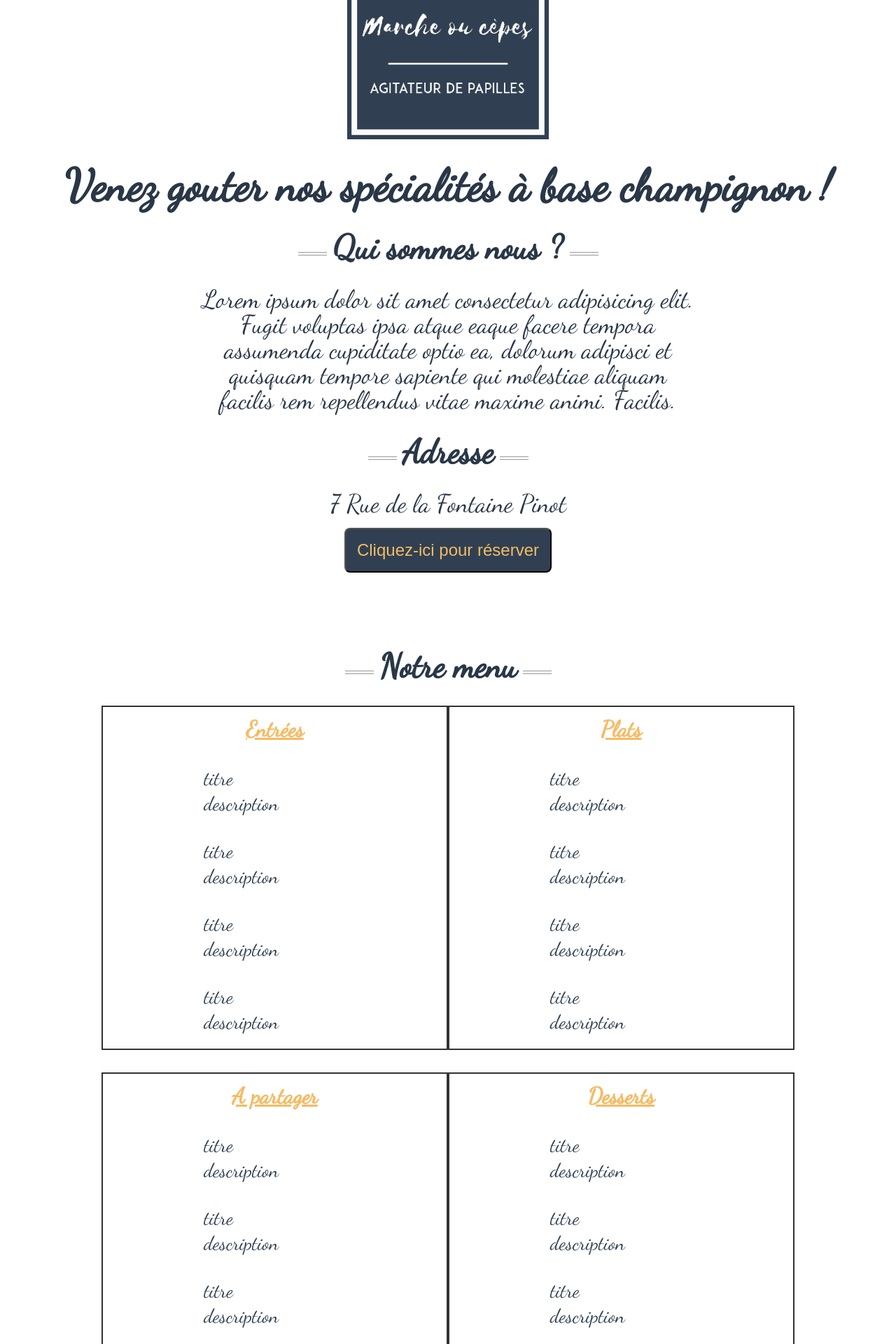
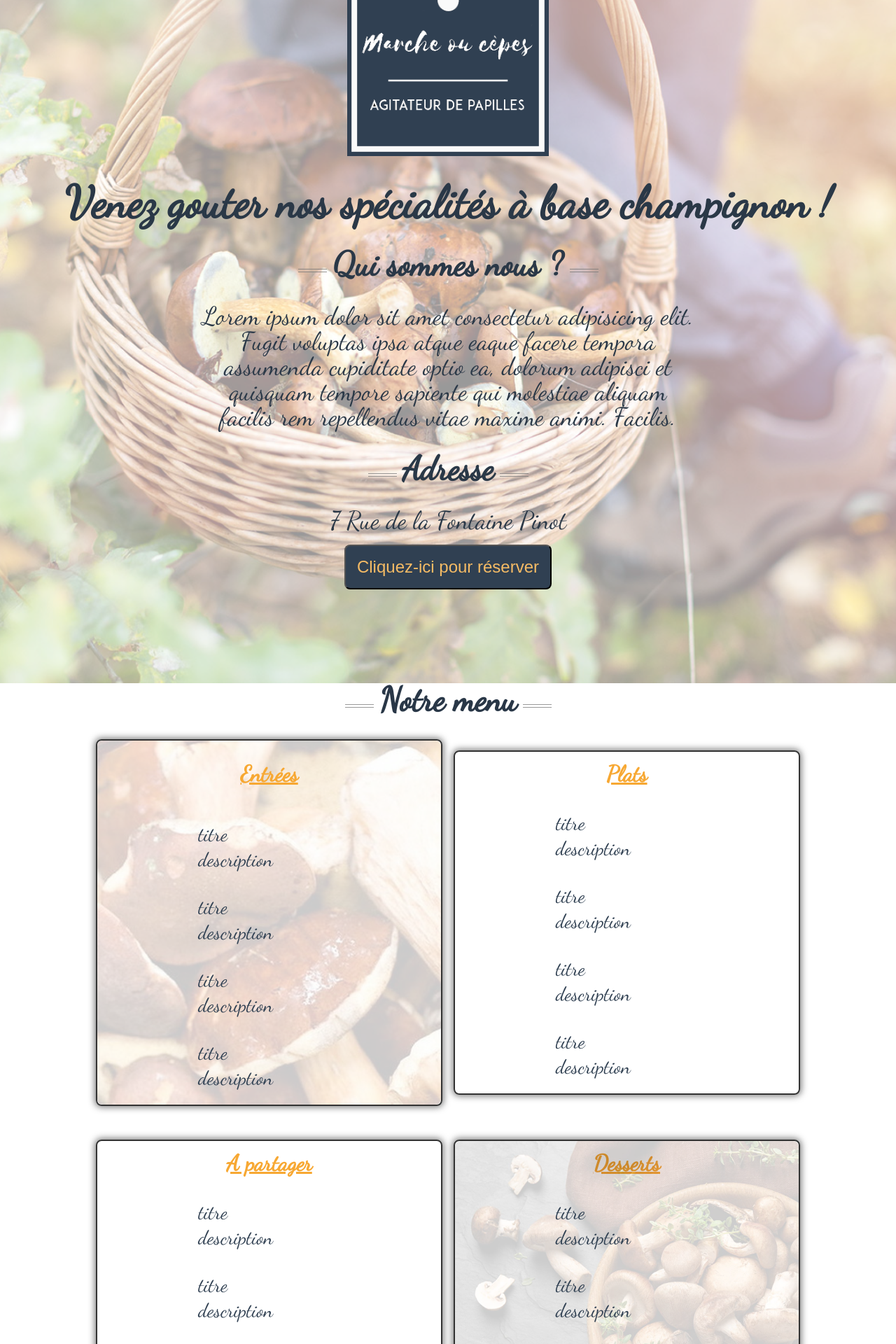
Before and after one commit to SimonBnt/Marche_ou_cepes_site_vitrine_restaurateur, a PHP site: page / in a window 1280 px wide. Shown: the part 280-2200 px from the top of the page at 70% size. Run offline with PHP 8.4, Linux system fonts and the light colour scheme; some libraries are stand-ins or nearby versions; grey boxes are pictures that could not be loaded.

Commit message:
amélioration

```diff
--- a/assets/js/map.js
+++ b/assets/js/map.js
@@ -16,8 +16,8 @@ let map = L.map('map_container').setView([45.823, 1.266], 13)
 
             // ---- Chargement des tuiles ---- //
 L.tileLayer('https://{s}.tile.openstreetmap.org/{z}/{x}/{y}.png', {
-    minZoom: 5,
-    maxZoom: 20,
+    minZoom: 11,
+    maxZoom: 16,
     attribution: '© OpenStreetMap'
 }).addTo(map)
 
--- a/index.html
+++ b/index.html
@@ -83,16 +83,16 @@
 
     <!-- // ---- Application Home section ---- // -->
 
-        <section id="home" class="section">
-            <div id="normalsize_logo_container">
+        <section id="home" class="section" class="relative_element_homesection">
+            <div id="normalsize_logo_container" class="relative_element_homesection">
                 <img id="normalsize_logo" src="/assets/img/logo.png" alt="Logo Marche ou cèpes">
             </div>
-            <h1>Venez gouter nos spécialités à base champignon !</h1>
-            <h2>Qui sommes nous ?</h2>
-            <p id="bio">Lorem ipsum dolor sit amet consectetur adipisicing elit. Fugit voluptas ipsa atque eaque facere tempora assumenda cupiditate optio ea, dolorum adipisci et quisquam tempore sapiente qui molestiae aliquam facilis rem repellendus vitae maxime animi. Facilis. </p>
-            <h2>Adresse</h2>
-            <p id="adresse">7 Rue de la Fontaine Pinot </p>
-            <button id="cta">
+            <h1 class="relative_element_homesection">Venez gouter nos spécialités à base champignon !</h1>
+            <h2 class="relative_element_homesection">Qui sommes nous ?</h2>
+            <p class="relative_element_homesection" id="bio">Lorem ipsum dolor sit amet consectetur adipisicing elit. Fugit voluptas ipsa atque eaque facere tempora assumenda cupiditate optio ea, dolorum adipisci et quisquam tempore sapiente qui molestiae aliquam facilis rem repellendus vitae maxime animi. Facilis. </p>
+            <h2 class="relative_element_homesection">Adresse</h2>
+            <p id="adresse" class="relative_element_homesection">7 Rue de la Fontaine Pinot </p>
+            <button id="cta" class="relative_element_homesection">
                 <a href="#map">Cliquez-ici pour réserver</a>
             </button>
         </section>
@@ -102,9 +102,9 @@
         <section id="menu" class="section">
             <h2>Notre menu</h2>
             <div id="dishe_container" >
-                <div class="dishe_category">
+                <div class="dishe_category"  id="category1">
 
-                    <h3>Entrées</h3>
+                    <h3 class="dishes">Entrées</h3>
 
                     <div class="dishes">
                         <p class="align-start">titre</p>
@@ -169,7 +169,7 @@
                     </div>
                 </div>
 
-                <div class="dishe_category">
+                <div class="dishe_category"  id="category2">
                     <h3>Desserts</h3>
 
                     <div class="dishes">
--- a/src/sass/components/_contact-form.scss
+++ b/src/sass/components/_contact-form.scss
@@ -3,6 +3,7 @@
     @include flex($justify: center);
     flex-direction: column;
     align-items: center;
+    border: solid #333 2px;
 
     h2 {
         font-size: 2rem;
--- a/src/sass/components/_home.scss
+++ b/src/sass/components/_home.scss
@@ -1,8 +1,18 @@
 #home {
-    color: #293747;
+    color: #2a3847;
     @include flex($justify: center);
     flex-direction: column;
     align-items: center;
+    justify-content: center;
+    position: relative;
+
+
+
+    .relative_element_homesection {
+        position: relative;
+    }
+
+
     // height: 100vh;
 
     // @include respondTo(sm) {
@@ -110,3 +120,17 @@
         }
     }
 }
+
+#home::before {
+    background-image: url(/assets/img/c_panier.jpg);
+    content: "";
+    background-size: cover;
+    background-repeat: no-repeat;
+    background-position: center;
+    position: absolute;
+    opacity: 0.4;
+    top: 0px;
+    right: 0px;
+    left: 0px;
+    bottom: 0px;
+}
--- a/src/sass/components/_legalmention.scss
+++ b/src/sass/components/_legalmention.scss
@@ -1,6 +1,10 @@
 footer {
     background-color: #304052;
     font-family: none;
+
+    @include respondTo(sm) {
+        background-color: #333;
+    }
 
     span {
         margin: 1rem;
--- a/src/sass/components/_menu.scss
+++ b/src/sass/components/_menu.scss
@@ -18,18 +18,67 @@
         }
     }
 
-    div#dishe_container {
+    #dishe_container {
+
         @include respondTo(sm) {
             @include grid(1fr 1fr, 1fr 1fr);
+            gap: 0.5rem;
+
+            @include respondTo(md) {
+                gap: 1rem;
+            }
+        }
+
+        #category1 {
+            position: relative;
+        }
+
+        #category1::before {
+            background-image: url(/assets/img/cc_panier.jpg);
+            content: "";
+            background-size: cover;
+            background-repeat: no-repeat;
+            background-position: center;
+            position: absolute;
+            border-radius: 0.5rem;
+            opacity: 0.2;
+            top: 0px;
+            right: 0px;
+            left: 0px;
+            bottom: 0px;
+        }
+
+        #category2 {
+            position: relative;
+        }
+
+        #category2::before {
+            background-image: url(/assets/img/p_cuisine.jpg);
+            content: "";
+            background-size: cover;
+            background-repeat: no-repeat;
+            background-position: center;
+            position: absolute;
+            border-radius: 0.5rem;
+            opacity: 0.2;
+            top: 0px;
+            right: 0px;
+            left: 0px;
+            bottom: 0px;
         }
 
         .dishe_category {
-            margin-bottom: 2rem;
+            margin-bottom: 1rem;
             border: solid #333 2px;
+            -webkit-box-shadow: 0px 0px 10px 2px rgba(0,0,0,0.5);
+            box-shadow: 0px 0px 10px 2px rgba(0,0,0,0.5);
+            box-shadow: 1rem;
             padding: 1rem 2rem 0.5rem 2rem;
+            border-radius: 0.5rem;
 
             .dishes {
                 padding: 1rem;
+                position: relative;
             }
 
             p.align-start{
@@ -50,7 +99,7 @@
             }
 
             h3 {
-                color: #F5BB65;
+                color: #f7a833;
                 margin-bottom: 1rem;
                 text-decoration: underline;
                 font-size: 1.5rem;
```
Also changed, not shown: src/sass/components/_map.scss (+0 -14 lines), assets/css/styles.min.css, assets/img/c_panier.jpg (added), assets/img/c_panier_table.jpg (added), assets/img/cc_panier.jpg (added), assets/img/j_panier.jpg (added), assets/img/p_cuisine.jpg (added), 1 other file.
